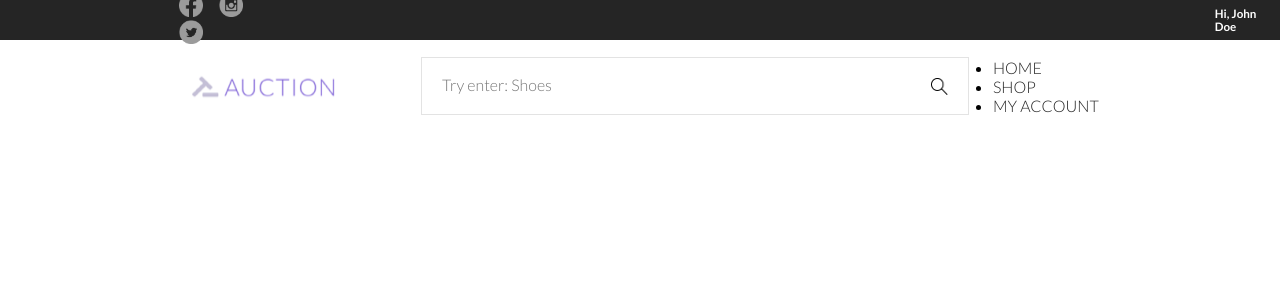
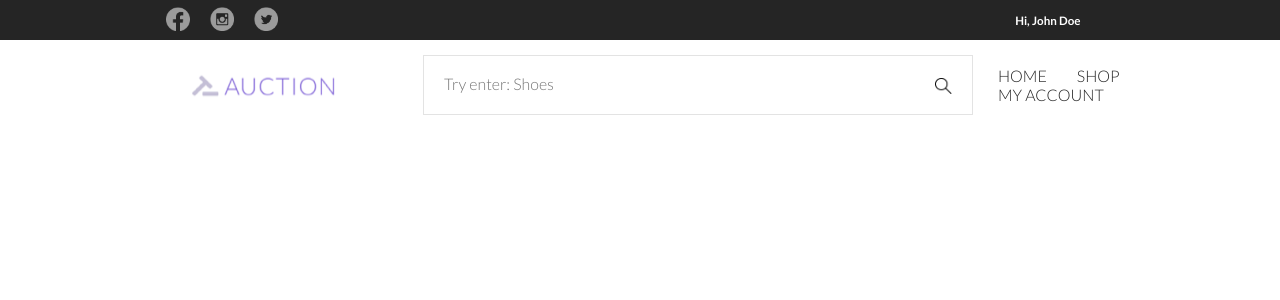
Before and after one commit to DinijaSeferovic/Auction-WebApp, a React (Create React App) app in the folder frontend/: page / in a window 1280 px wide. Shown: the top 300 px of the page. Built offline with nearby package versions, Linux system fonts and the light colour scheme.

Commit message:
Modify styling

```diff
--- a/frontend/src/components/layout/navigation/Header/Header.js
+++ b/frontend/src/components/layout/navigation/Header/Header.js
@@ -1,5 +1,4 @@
 import React from 'react';
-
 import classes from './Header.module.scss';
 
 const Header = () => {
--- a/frontend/src/components/layout/navigation/Header/Header.module.scss
+++ b/frontend/src/components/layout/navigation/Header/Header.module.scss
@@ -5,13 +5,14 @@
   height: 40px;
   width: 100%;
   display: flex;
-  flex-wrap: nowrap;
   flex-direction: row;
+  flex-grow: 1;
+  flex-basis: 0;
   align-items: center;
 
   &_socialmedia {
 
-    margin: 0 0 0 179px;
+    padding-left: 13%;
 
     ul {
       margin: 0;
@@ -19,8 +20,8 @@
       list-style: none;
 
       li {
-        display: inline;
-        padding-right: 16.4px;
+        display: inline-block;
+        padding-right: 20px;
 
         img {
             width: 24px;
@@ -34,6 +35,6 @@
     color: $light;
     font-weight: 700;
     font-size: 14px;
-    margin: 0 0 0 915px;
+    padding-left: 56%;
   }
 }
--- a/frontend/src/components/layout/navigation/MainNavBar/MainNavBar.module.scss
+++ b/frontend/src/components/layout/navigation/MainNavBar/MainNavBar.module.scss
@@ -10,7 +10,7 @@
 
   .logo {
     margin-left: 185px;
-    margin-top: 17px;
+    margin-top: 15px;
 
     img {
       width: 163px;
@@ -20,15 +20,25 @@
   }
 
   .searchbar {
-    margin-left: 73px;
-    margin-top: 16px;
+    margin-left: 75px;
+    margin-top: 15px;
   }
 
   .navbar {
-    margin-left: 24px;
-    margin-top: 16px;
+    margin-left: 25px;
+    margin-top: 15px;
+
 
     nav {
+        list-style: none;
+        ul {
+            margin: 0;
+            padding: 0;
+            list-style: none;
+
+            li {
+              display: inline-block;
+
               a {
                 font-family: $Lato;
                 font-style: normal;
@@ -39,6 +49,9 @@
                 margin-right: 30px;
                 text-decoration: none;
             }
+            }
+          }
+
 
     }
   }
--- a/frontend/src/components/layout/navigation/MainNavBar/Search/Search.module.scss
+++ b/frontend/src/components/layout/navigation/MainNavBar/Search/Search.module.scss
@@ -6,8 +6,8 @@
   justify-content: space-between;
   align-items: center;
   padding: 12px 20px;
-  width: 548px;
-  height: 57.94px;
+  width: 550px;
+  height: 60px;
   background: $light;
   border: 1px solid $border;
 
@@ -28,11 +28,11 @@
   }
 
   img {
-    width: 17.08px;
-    height: 17.08px;
-    left: 12.5%;
-    right: 16.35%;
-    top: 16.67%;
-    bottom: 12.15%;
+    width: 17px;
+    height: 17px;
+    left: 15%;
+    right: 15%;
+    top: 15%;
+    bottom: 15%;
   }
 }
```
Lines whose indentation alone changed are shown as unchanged.
